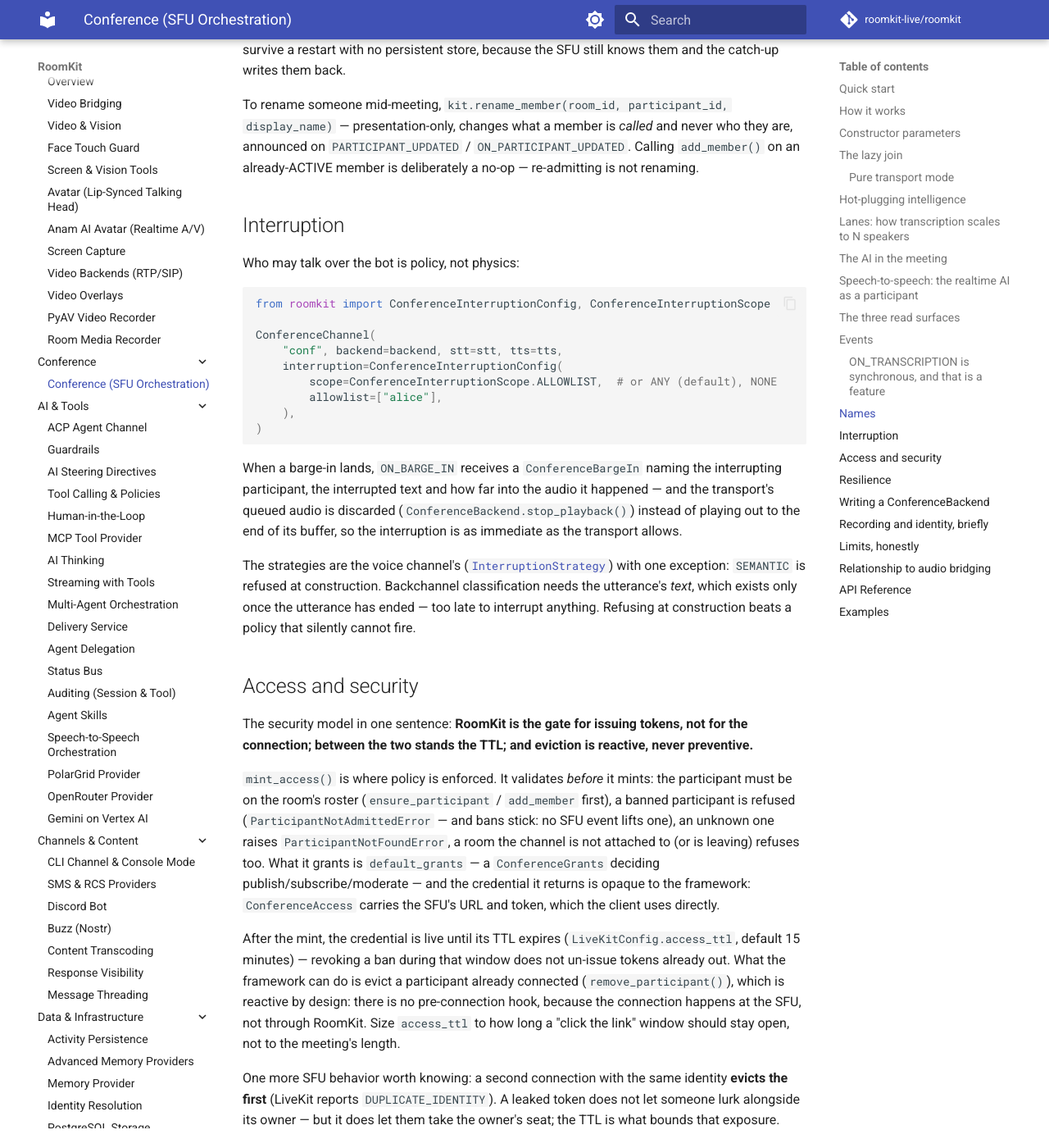
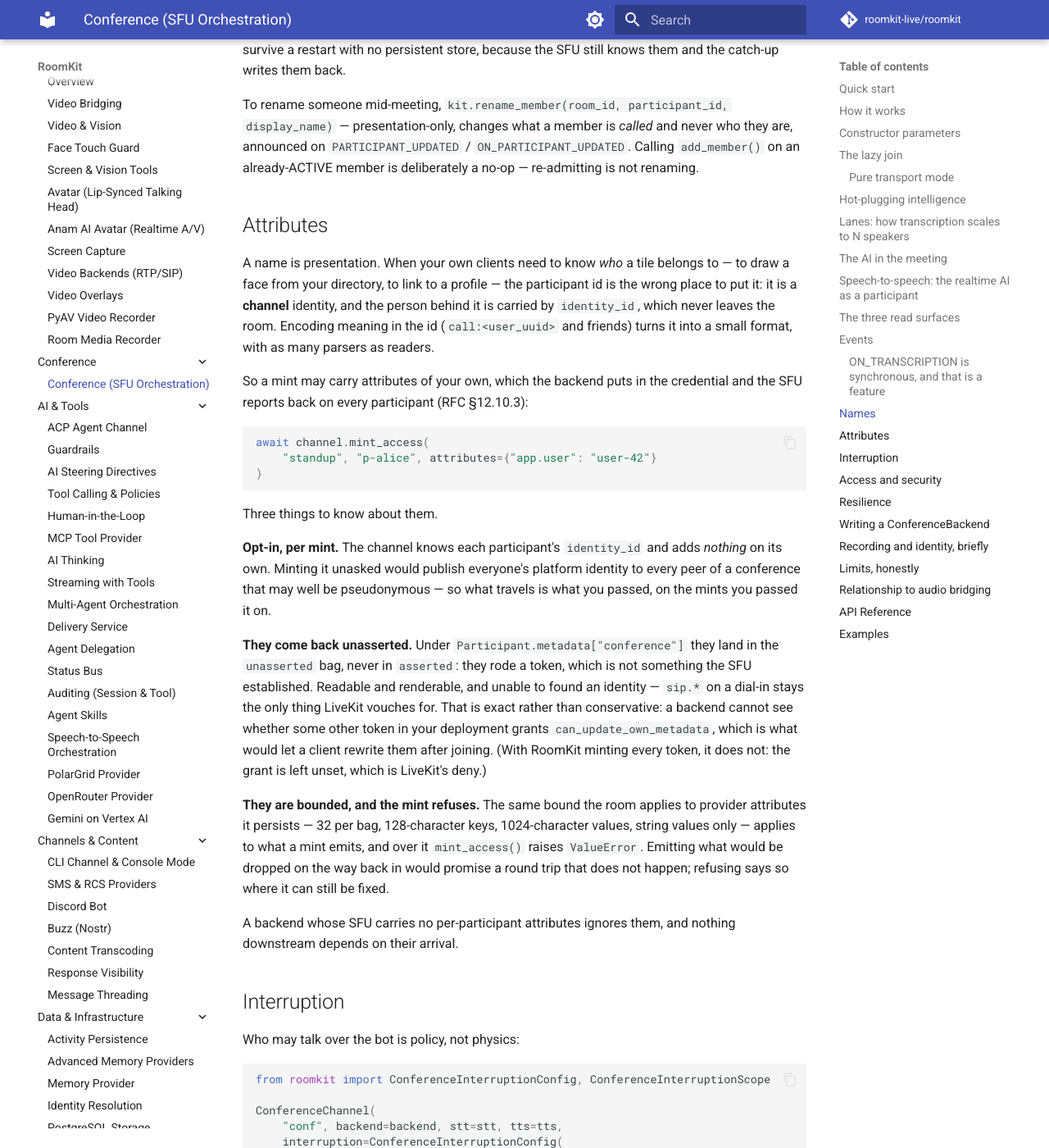
Before and after one commit to roomkit-live/roomkit-docs, an MkDocs documentation site: the page built from docs/guides/conference.md, in a window 1280 px wide and 1400 px high, scrolled down 12168 px. Shown: the whole window at 82% size. Built offline with MkDocs 1.6.1 and Material for MkDocs 9.7.7, drawn with Linux system fonts in a browser that asks for light colours; comment, search, counter and statistics services are not loaded; some of the changed text lies outside the part shown.

Commit message:
docs(conference): what a mint may send along (RMK-110)
The guide had a "Names" section and nothing beside it, because the display name
was the only thing besides the identity a credential could carry. It now can
carry attributes, so the guide says what they are for — telling your own
clients who a tile belongs to without the participant id becoming a format to
parse — and the three things that decide how they behave: opt-in per mint, they
come back unasserted, and the mint refuses what the room would not persist.

features.md gets the same in a paragraph, and the guide's example list gains
`conference_identity_provenance.py`, which was never listed and now shows both
directions of the boundary.

````diff
--- a/docs/guides/conference.md
+++ b/docs/guides/conference.md
@@ -522,6 +522,52 @@ never who they are, announced on `PARTICIPANT_UPDATED` /
 `ON_PARTICIPANT_UPDATED`. Calling `add_member()` on an already-ACTIVE member
 is deliberately a no-op — re-admitting is not renaming.
 
+## Attributes
+
+A name is presentation. When your own clients need to know *who* a tile
+belongs to — to draw a face from your directory, to link to a profile — the
+participant id is the wrong place to put it: it is a **channel** identity, and
+the person behind it is carried by `identity_id`, which never leaves the room.
+Encoding meaning in the id (`call:<user_uuid>` and friends) turns it into a
+small format, with as many parsers as readers.
+
+So a mint may carry attributes of your own, which the backend puts in the
+credential and the SFU reports back on every participant (RFC §12.10.3):
+
+```python
+await channel.mint_access(
+    "standup", "p-alice", attributes={"app.user": "user-42"}
+)
+```
+
+Three things to know about them.
+
+**Opt-in, per mint.** The channel knows each participant's `identity_id` and
+adds *nothing* on its own. Minting it unasked would publish everyone's
+platform identity to every peer of a conference that may well be
+pseudonymous — so what travels is what you passed, on the mints you passed it
+on.
+
+**They come back unasserted.** Under `Participant.metadata["conference"]`
+they land in the `unasserted` bag, never in `asserted`: they rode a token,
+which is not something the SFU established. Readable and renderable, and
+unable to found an identity — `sip.*` on a dial-in stays the only thing
+LiveKit vouches for. That is exact rather than conservative: a backend cannot
+see whether some other token in your deployment grants
+`can_update_own_metadata`, which is what would let a client rewrite them
+after joining. (With RoomKit minting every token, it does not: the grant is
+left unset, which is LiveKit's deny.)
+
+**They are bounded, and the mint refuses.** The same bound the room applies to
+provider attributes it persists — 32 per bag, 128-character keys,
+1024-character values, string values only — applies to what a mint emits, and
+over it `mint_access()` raises `ValueError`. Emitting what would be dropped on
+the way back in would promise a round trip that does not happen; refusing says
+so where it can still be fixed.
+
+A backend whose SFU carries no per-participant attributes ignores them, and
+nothing downstream depends on their arrival.
+
 ## Interruption
 
 Who may talk over the bot is policy, not physics:
@@ -706,6 +752,9 @@ class documentation.
   host asks (join, retroactive subscription, transcription from the plug
   forward) and loses it when dismissed (the bot leaves, recordings
   finalized).
+- [`examples/conference_identity_provenance.py`][example-provenance] — who
+  gets believed when a participant arrives, what the record keeps of it, and
+  what a mint may send along in the other direction.
 - [`examples/conference_fault_injection.py`][example-faults] — testing
   against a backend that fails, lags and varies its audio formats.
 
````
Also changed, not shown: other parts of docs/guides/conference.md (+1 -0 lines), docs/features.md (+2 -0 lines).
